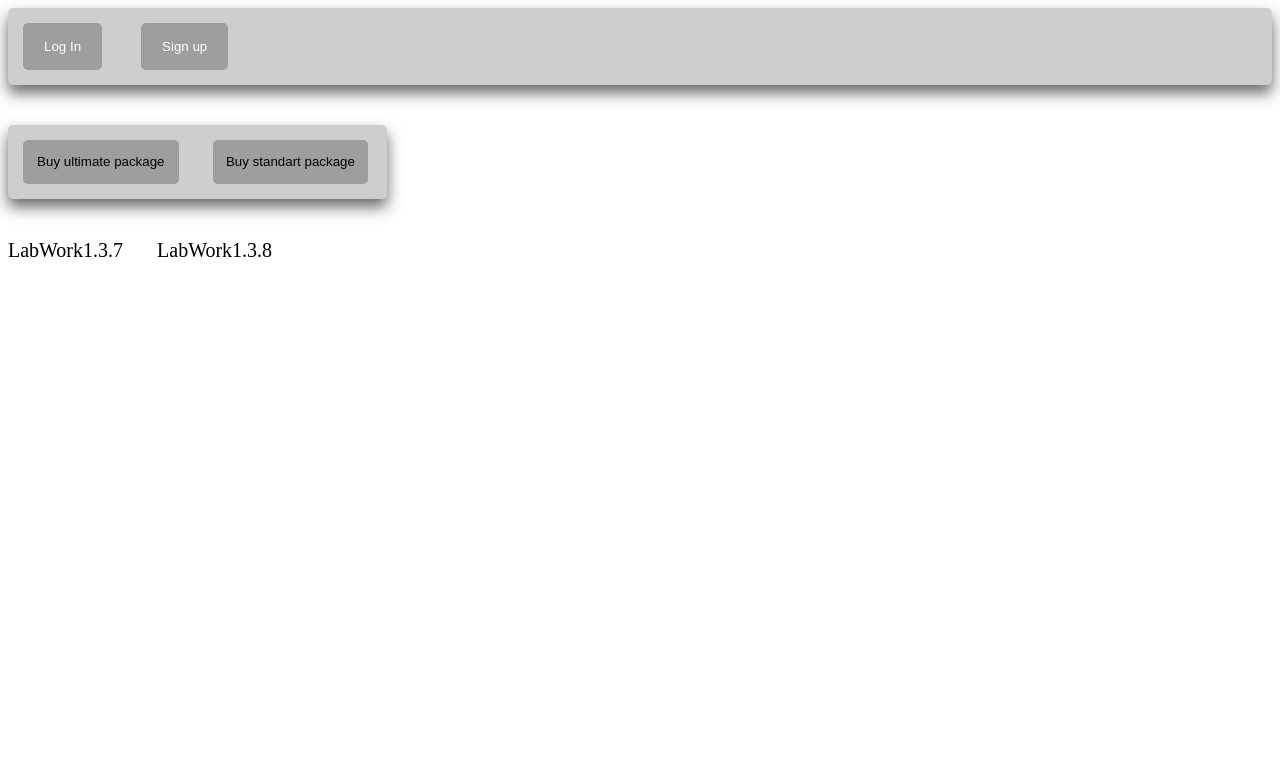
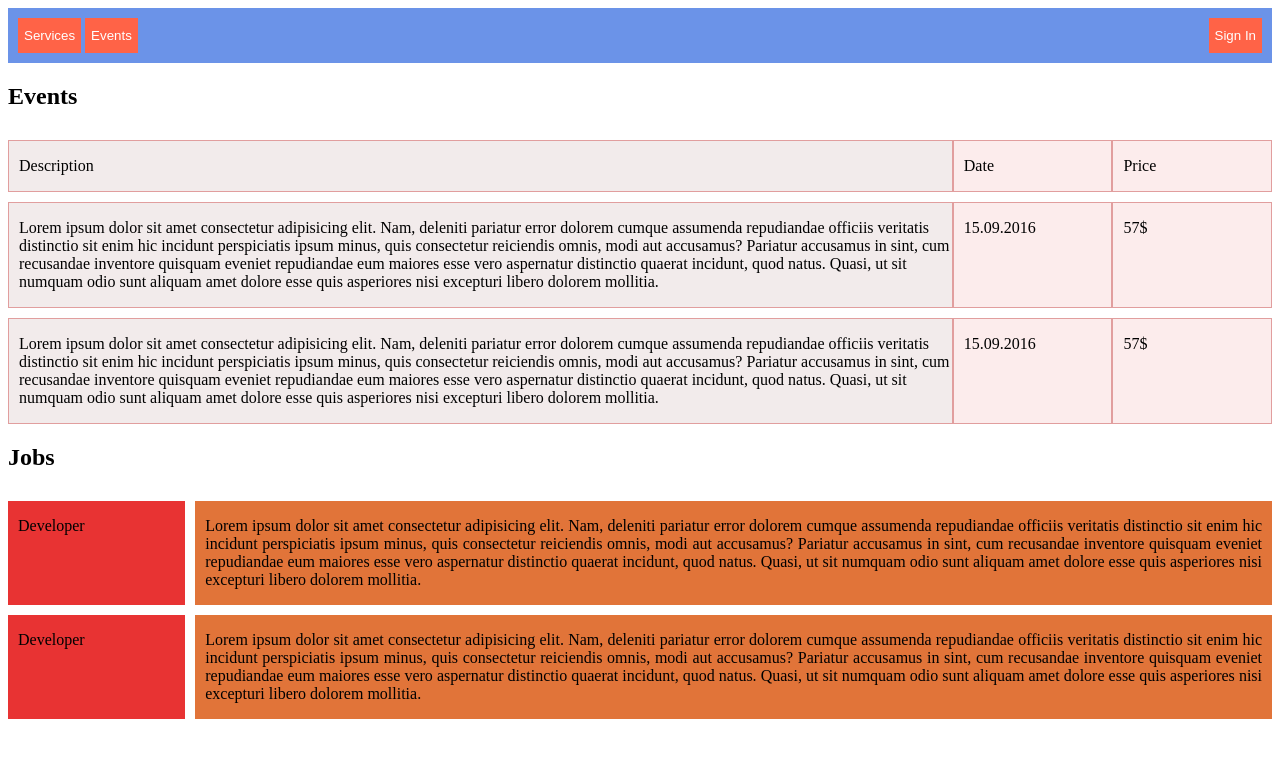
Before and after one commit to alex-main-academy/Main-academyProject, a plain HTML site: page index.html in a window 1280 px wide. Drawn offline with Linux system fonts and the light colour scheme.

Commit message:
LabWork1.3.9

```diff
--- a/index.html
+++ b/index.html
@@ -4,30 +4,93 @@
     <meta charset="UTF-8">
     <meta http-equiv="X-UA-Compatible" content="IE=edge">
     <meta name="viewport" content="width=device-width, initial-scale=1.0">
-    <title>LabWork_1.3.6</title>
-    <link rel="stylesheet" href="./style/style.css">
+    <title>LabWork1.3.9</title>
+    <link rel="stylesheet" href="style.css">
 </head>
 <body>
-    <div class="header">
-        <button class="but1">
-            <p id="logIn">Log In</p>
-        </button>
-        <button class="but2">
-            <p id="signUp">Sign up</p>
-        </button>
+    <div class="container">
+        <div class="header">
+            <div class="nav">
+                <button class="nav1">Services</button>
+                <button class="nav2">Events</button>
+                <button class="nav3">Sign In</button>
+            </div>
+        </div>
+        <div class="content">
+            <h2>Events</h2>
+            <div class="cont-item-1">
+                <div class="p-1">
+                    <p>Description</p>
+                </div>
+                <div class="p-2">
+                    <p>Date</p>
+                </div>
+                <div class="p-3">
+                    <p>Price</p>
+                </div>
+            </div>
+            <div class="cont-item-2">
+                <div class="p-1">
+                    <p>Lorem ipsum dolor sit amet consectetur adipisicing elit. Nam, deleniti pariatur error dolorem cumque assumenda
+                        repudiandae officiis veritatis distinctio sit enim hic incidunt perspiciatis ipsum minus, quis consectetur reiciendis
+                        omnis, modi aut accusamus? Pariatur accusamus in sint, cum recusandae inventore quisquam eveniet repudiandae eum
+                        maiores esse vero aspernatur distinctio quaerat incidunt, quod natus. Quasi, ut sit numquam odio sunt aliquam amet
+                        dolore esse quis asperiores nisi excepturi libero dolorem mollitia.
+                    </p>
+                </div>
+                <div class="p-2">
+                    <p>15.09.2016</p>
+                </div>
+                <div class="p-3">
+                    <p>57$</p>
+                </div>
+            </div>
+            <div class="cont-item-3">
+                <div class="p-1">
+                    <p>Lorem ipsum dolor sit amet consectetur adipisicing elit. Nam, deleniti pariatur error dolorem cumque assumenda
+                        repudiandae officiis veritatis distinctio sit enim hic incidunt perspiciatis ipsum minus, quis consectetur reiciendis
+                        omnis, modi aut accusamus? Pariatur accusamus in sint, cum recusandae inventore quisquam eveniet repudiandae eum
+                        maiores esse vero aspernatur distinctio quaerat incidunt, quod natus. Quasi, ut sit numquam odio sunt aliquam amet
+                        dolore esse quis asperiores nisi excepturi libero dolorem mollitia.
+                    </p>
+                </div>
+                <div class="p-2">
+                    <p>15.09.2016</p>
+                </div>
+                <div class="p-2">
+                    <p>57$</p>
+                </div>
+            </div>
+            <h2>Jobs</h2>
+            <div class="cont-item-4">
+                <div class="jobs">
+                    <p>Developer</p>
+                </div>
+                <div class="text">
+                    <p>
+                        Lorem ipsum dolor sit amet consectetur adipisicing elit. Nam, deleniti pariatur error dolorem cumque assumenda
+                        repudiandae officiis veritatis distinctio sit enim hic incidunt perspiciatis ipsum minus, quis consectetur reiciendis
+                        omnis, modi aut accusamus? Pariatur accusamus in sint, cum recusandae inventore quisquam eveniet repudiandae eum
+                        maiores esse vero aspernatur distinctio quaerat incidunt, quod natus. Quasi, ut sit numquam odio sunt aliquam amet
+                        dolore esse quis asperiores nisi excepturi libero dolorem mollitia.
+                    </p>
+                </div>
+            </div>
+            <div class="cont-item-5">
+                <div class="jobs">
+                    <p>Developer</p>
+                </div>
+                <div class="text">
+                    <p>
+                        Lorem ipsum dolor sit amet consectetur adipisicing elit. Nam, deleniti pariatur error dolorem cumque assumenda
+                        repudiandae officiis veritatis distinctio sit enim hic incidunt perspiciatis ipsum minus, quis consectetur reiciendis
+                        omnis, modi aut accusamus? Pariatur accusamus in sint, cum recusandae inventore quisquam eveniet repudiandae eum
+                        maiores esse vero aspernatur distinctio quaerat incidunt, quod natus. Quasi, ut sit numquam odio sunt aliquam amet
+                        dolore esse quis asperiores nisi excepturi libero dolorem mollitia.
+                    </p>
+                </div>
+            </div>
+        </div>
     </div>
-    <div class="sidebar">
-        <button class="ult">
-            <p id="ult">Buy ultimate package</p>
-        </button>
-        <button class="stand">
-            <p id="stand">Buy standart package</p>
-        </button>
-    </div>
-    <div class="lab">
-        <a href="grad.html" id="href1">LabWork1.3.7</a>
-        <a href="lab_1.3.8.html" id="href2">LabWork1.3.8</a>
-    </div>
-
 </body>
 </html>
--- /dev/null
+++ b/style.css
@@ -0,0 +1,74 @@
+body {
+    background-color: rgb(255, 255, 255);
+}
+.container {
+    box-sizing: border-box;
+}
+.header {
+    background-color: rgb(107, 147, 232);
+    height: auto;
+    width: auto;
+    padding: 10px;
+}
+.nav1 {
+    background-color: tomato;
+    border: none;
+    height: 35px;
+    color: white;
+}
+.nav2 {
+    background-color: tomato;
+    border: none;
+    height: 35px;
+    color: white;
+}
+.nav3 {
+    background-color: tomato;
+    border: none;
+    height: 35px;
+    color: white;
+    float: right;
+}
+.cont-item-1,
+.cont-item-2,
+.cont-item-3 {
+    display: inline-flex;
+    height: auto;
+    width: 100%;
+    margin-top: 10px;
+}
+.p-1 {
+    background-color: rgb(242, 235, 235);
+    padding-left: 10px;
+    width: 100%;
+    border: 0.1px solid rgb(225, 158, 158);
+}
+.p-2,
+.p-3 {
+    width: 200px;
+    padding-left: 10px;
+    background-color: rgb(252, 236, 236);
+    border: 0.1px solid rgb(225, 158, 158);
+}
+.cont-item-4,
+.cont-item-5 {
+    display: inline-flex;
+    height: auto;
+    width: 100%;
+    margin-top: 10px;
+}
+.jobs {
+    height: auto;
+    width: 200px;
+    background-color: rgb(232, 51, 51);
+    padding-left: 10px;
+}
+.text {
+    width: 100%;
+    height: auto;
+    text-align: justify;
+    background-color: rgb(225, 116, 57);
+    padding-left: 10px;
+    padding-right: 10px;
+    margin-left: 10px;
+}
--- a/style/style.orb.css
+++ b/style/style.orb.css
@@ -2,7 +2,12 @@ body {
     background: url(../icon/space.jpg) no-repeat;
     background-size: 100%;
     box-sizing: border-box;
+}
+.conteiner {
     margin: 2px;
+    height: 100vh;
+    width: 100%;
+    overflow: hidden;
 }
 
 .sun {
```
Also changed, not shown: lab_1.3.8.html (deleted, +0 -37 lines), lab_works/index.html (added, +33 -0 lines), lab_works/lab_1.3.8.html (added, +39 -0 lines), lab_works/grad.html (renamed from grad.html).
